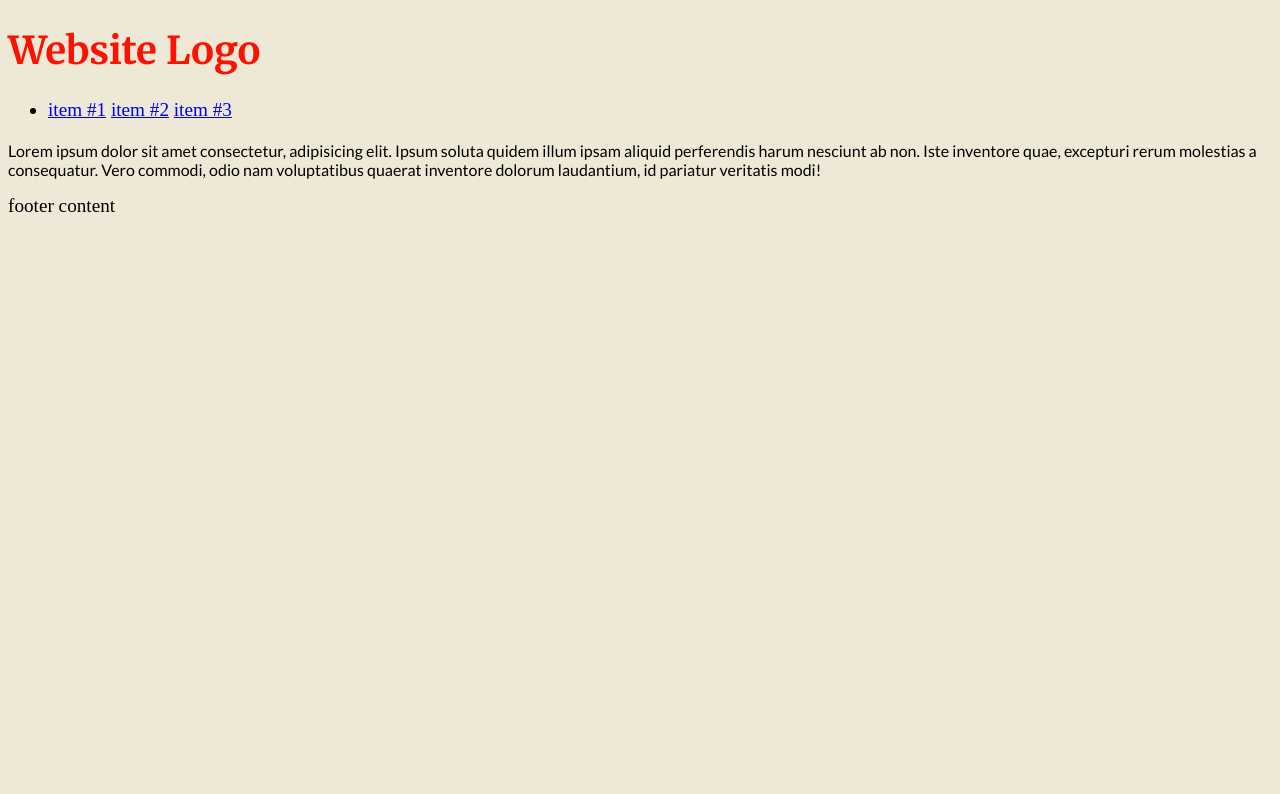
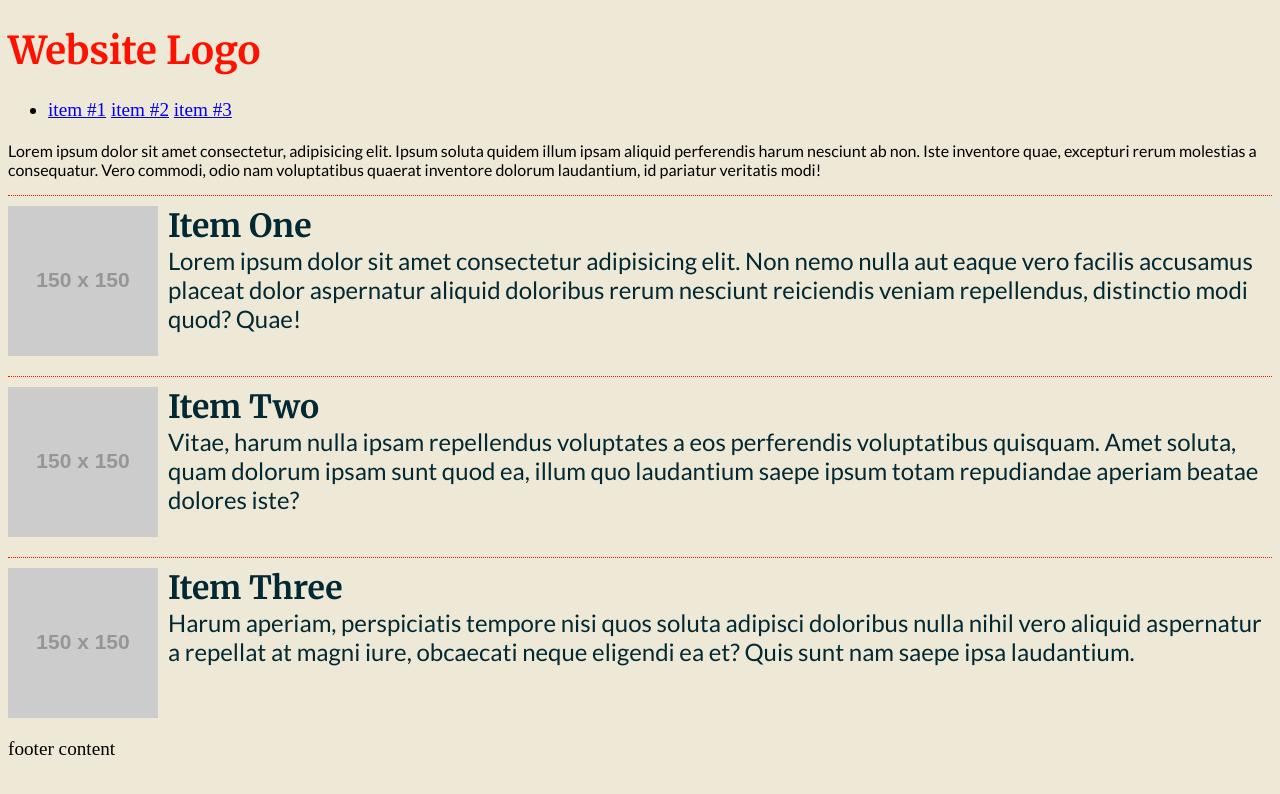
Before and after one commit to robert-laws/sass-review-october-2018, a website: page src/index.html in a window 1280 px wide. Drawn offline with nearby package versions, Linux system fonts and the light colour scheme; files that its build step writes are made by us from their sources; placeholder pictures from the web are drawn by us.

Commit message:
add nesting and organize partials

```diff
--- a/src/index.html
+++ b/src/index.html
@@ -22,6 +22,29 @@
   </header>
   <main>
     <p>Lorem ipsum dolor sit amet consectetur, adipisicing elit. Ipsum soluta quidem illum ipsam aliquid perferendis harum nesciunt ab non. Iste inventore quae, excepturi rerum molestias a consequatur. Vero commodi, odio nam voluptatibus quaerat inventore dolorum laudantium, id pariatur veritatis modi!</p>
+    <ol class="media">
+      <li class="item">
+        <a href="#">
+          <img src="https://via.placeholder.com/150x150" alt="image">
+          <h2 class="head">Item One</h2>
+          <p>Lorem ipsum dolor sit amet consectetur adipisicing elit. Non nemo nulla aut eaque vero facilis accusamus placeat dolor aspernatur aliquid doloribus rerum nesciunt reiciendis veniam repellendus, distinctio modi quod? Quae!</p>
+        </a>
+      </li>
+      <li class="item">
+        <a href="#">
+          <img src="https://via.placeholder.com/150x150" alt="image">
+          <h2 class="head">Item Two</h2>
+          <p>Vitae, harum nulla ipsam repellendus voluptates a eos perferendis voluptatibus quisquam. Amet soluta, quam dolorum ipsam sunt quod ea, illum quo laudantium saepe ipsum totam repudiandae aperiam beatae dolores iste?</p>
+        </a>
+      </li>
+      <li class="item">
+        <a href="#">
+          <img src="https://via.placeholder.com/150x150" alt="image">
+          <h2 class="head">Item Three</h2>
+          <p>Harum aperiam, perspiciatis tempore nisi quos soluta adipisci doloribus nulla nihil vero aliquid aspernatur a repellat at magni iure, obcaecati neque eligendi ea et? Quis sunt nam saepe ipsa laudantium.</p>
+        </a>
+      </li>
+    </ol>
   </main>
   <footer>
     footer content
--- /dev/null
+++ b/src/scss/_base.scss
@@ -0,0 +1,17 @@
+/*** base styles ***/
+
+body {
+  font-size: 1.2rem;
+  background: $color-background;
+}
+
+h1,h2,h3,h4,h5,h6 {
+  color: $color-highlight;
+  font-family: $font-highlight;
+}
+
+p {
+  font-size: 1rem;
+  font-weight: 400;
+  font-family: $font-main;
+}
--- /dev/null
+++ b/src/scss/_variables.scss
@@ -0,0 +1,18 @@
+/*** font import ***/
+@import url(http://fonts.googleapis.com/css?family=Lato:100,300,400,700,900);
+@import url(http://fonts.googleapis.com/css?family=Merriweather:100,300,400,700,900);
+
+
+/*** variables ***/
+$off-white:     #EEE8D6;
+$dark-blue:     #022933;
+$orange:        #F39856;
+$yellow:        #FFBA00;
+$red:           #FF1100;
+
+$color-main:    $dark-blue;
+$color-highlight: $red;
+$color-background:  $off-white;
+
+$font-main: 'Lato', Helvetica, sans-serif;
+$font-highlight: 'Merriweather', Helvetica, sans-serif;
--- /dev/null
+++ b/src/scss/modules/_media.scss
@@ -0,0 +1,44 @@
+/*** Sass Nesting ***/
+
+$color-item-border: $red;
+$color-media-head: $dark-blue;
+
+.media {
+  margin: 0;
+  padding: 0;
+  list-style: none;
+
+  .item {
+    margin-bottom: 20px;
+    border-top: 1px dotted $color-item-border;
+    padding-top: 10px;
+
+    &::after {
+      content: "";
+      display: table;
+      clear: both;
+    }
+  }
+
+  .head {
+    margin: 0;
+    padding: 0;
+    color: $color-media-head;
+    font-size: 2rem;
+  }
+
+  p {
+    margin: 0;
+    font-size: 1.5rem;
+  }
+
+  img {
+    float: left;
+    margin-right: 10px;
+  }
+
+  a {
+    text-decoration: none;
+    color: $color-main;
+  }
+}
--- a/src/scss/styles.scss
+++ b/src/scss/styles.scss
@@ -1,33 +1,4 @@
-/*** font import ***/
-@import url(http://fonts.googleapis.com/css?family=Lato:100,300,400,700,900);
-@import url(http://fonts.googleapis.com/css?family=Merriweather:100,300,400,700,900);
+@import "variables";
+@import "base";
 
-
-/*** variables ***/
-$off-white:     #EEE8D6;
-$dark-blue:     #022933;
-$orange:        #F39856;
-$yellow:        #FFBA00;
-$red:           #FF1100;
-
-$color-main:    $dark-blue;
-$color-highlight: $red;
-$color-background:  $off-white;
-
-$font-main: 'Lato', Helvetica, sans-serif;
-$font-highlight: 'Merriweather', Helvetica, sans-serif;
-
-body {
-  font-size: 1.2rem;
-  background: $color-background;
-}
-
-h1,h2,h3,h4,h5,h6 {
-  color: $color-highlight;
-  font-family: $font-highlight;
-}
-
-p {
-  font-size: 1rem;
-  font-family: $font-main;
-}
+@import "modules/media";
```
Also changed, not shown: 1 other file.
